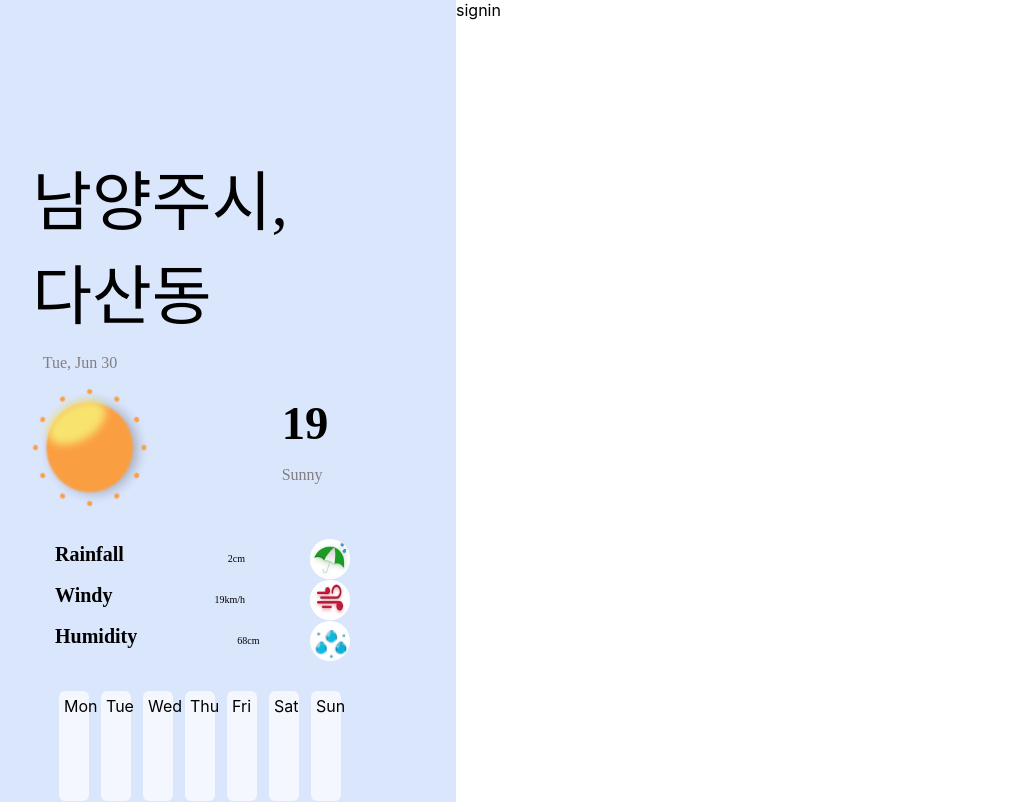
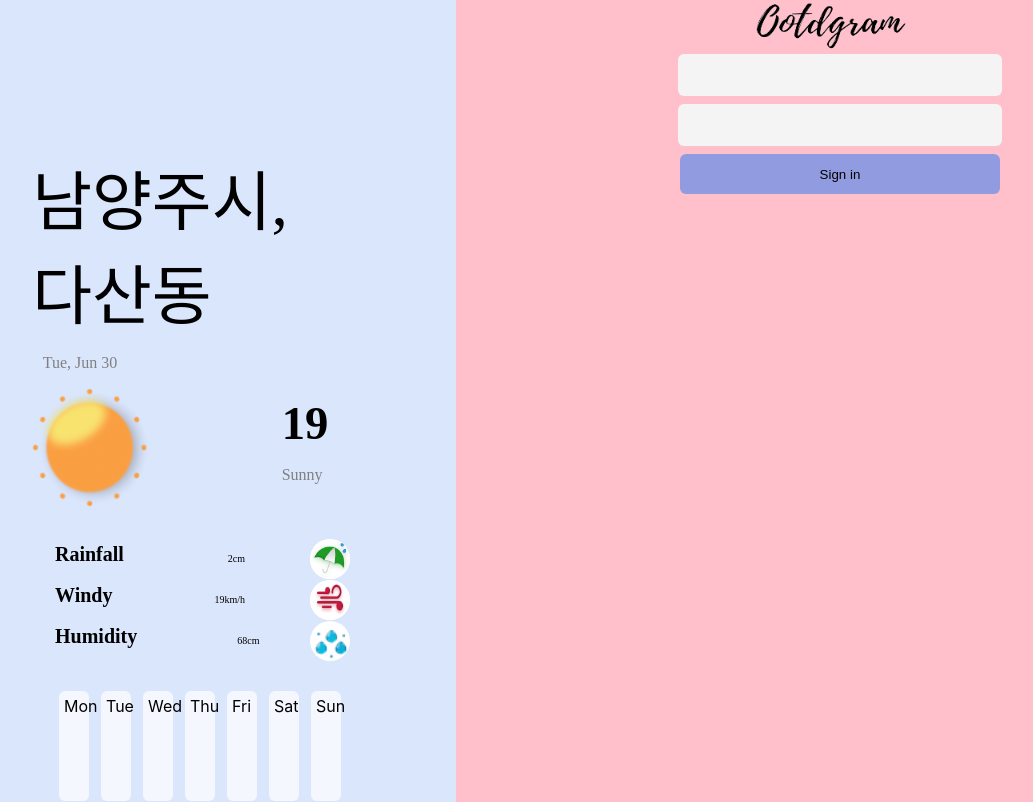
Before and after one commit to weather10/front-end, a React (Create React App) app: page /signIn in a window 1280 px wide. Shown: the top 802 px of the page, without its empty margins (56-1089 px from the left). Built offline with nearby package versions, Linux system fonts and the light colour scheme; a web font is replaced by a local one.

Commit message:
feat: signin 마크업

```diff
--- a/src/ootdproject/pages/SignIn.jsx
+++ b/src/ootdproject/pages/SignIn.jsx
@@ -1,7 +1,68 @@
-import React from "react";
+import React, { useState } from 'react';
+import { styled } from 'styled-components';
+import signLogo from '../icon/logo.png';
 
-function signIn() {
-	return <div>signin</div>;
+function SignIn() {
+	const [id, setId] = useState('');
+	const [pw, setPw] = useState('');
+
+	const onSubmitHandler = event => {
+		event.preventDefault();
+		if (id.trim() === '' && pw.trim() === '') {
+			alert('ID, PW를 입력해주세요.');
+		}
+	};
+
+	return (
+		<StSignInContainer>
+			<StSignLogo src={signLogo} alt="로고" />
+
+			<StInputForm onSubmit={onSubmitHandler}>
+				<StSignInput value={id} onChange={e => setId(e.target.value)} type="text" />
+				<StSignInput value={pw} onChange={e => setPw(e.target.value)} type="password" />
+				<StSignButton>Sign in</StSignButton>
+			</StInputForm>
+		</StSignInContainer>
+	);
 }
 
-export default signIn;
+export default SignIn;
+
+const StSignLogo = styled.img`
+	width: 200px;
+	height: 50px;
+`;
+
+const StSignInContainer = styled.div`
+	display: flex;
+	flex-direction: column;
+	align-items: center;
+	width: 60%;
+	height: 120vh;
+	background-color: pink;
+`;
+
+const StInputForm = styled.form`
+	display: flex;
+	flex-direction: column;
+	align-items: center;
+`;
+
+const StSignInput = styled.input`
+	background-color: #f4f4f4;
+	width: 320px;
+	height: 40px;
+	border: none;
+	border-radius: 6px;
+	margin: 4px;
+`;
+
+const StSignButton = styled.button`
+	background-color: rgba(72, 132, 238, 0.6);
+	width: 320px;
+	height: 40px;
+	border: none;
+	border-radius: 6px;
+	margin: 4px;
+	cursor: pointer;
+`;
```
Also changed, not shown: src/ootdproject/components/OotdCard.jsx (+13 -13 lines).
